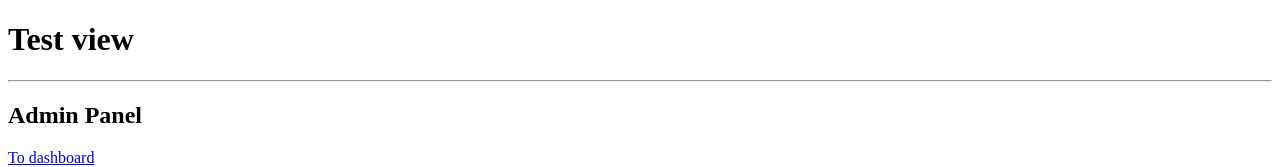
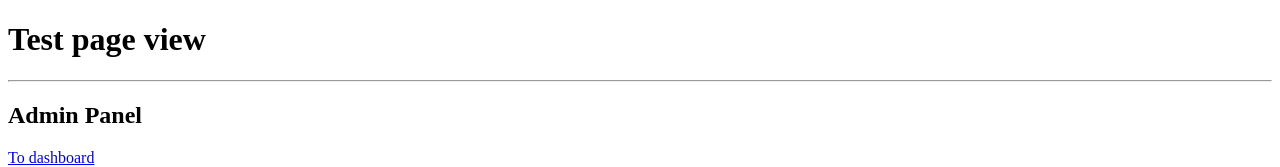
Before and after one commit to Sergey-Nag/mf-admin-app, a React app: page / in a window 1280 px wide. Shown: the top 167 px of the page. Built offline with nearby package versions, Linux system fonts and the light colour scheme.

Commit message:
page view

```diff
--- a/src/App.js
+++ b/src/App.js
@@ -60,7 +60,7 @@ const Dashboard = () => {
 }
 const App = ({ basename = ''}) => (
     <div>
-        <h1>Test view</h1>
+        <h1>Test page view</h1>
         <hr />
         <BrowserRouter basename={basename}>
             <Routes>
```
